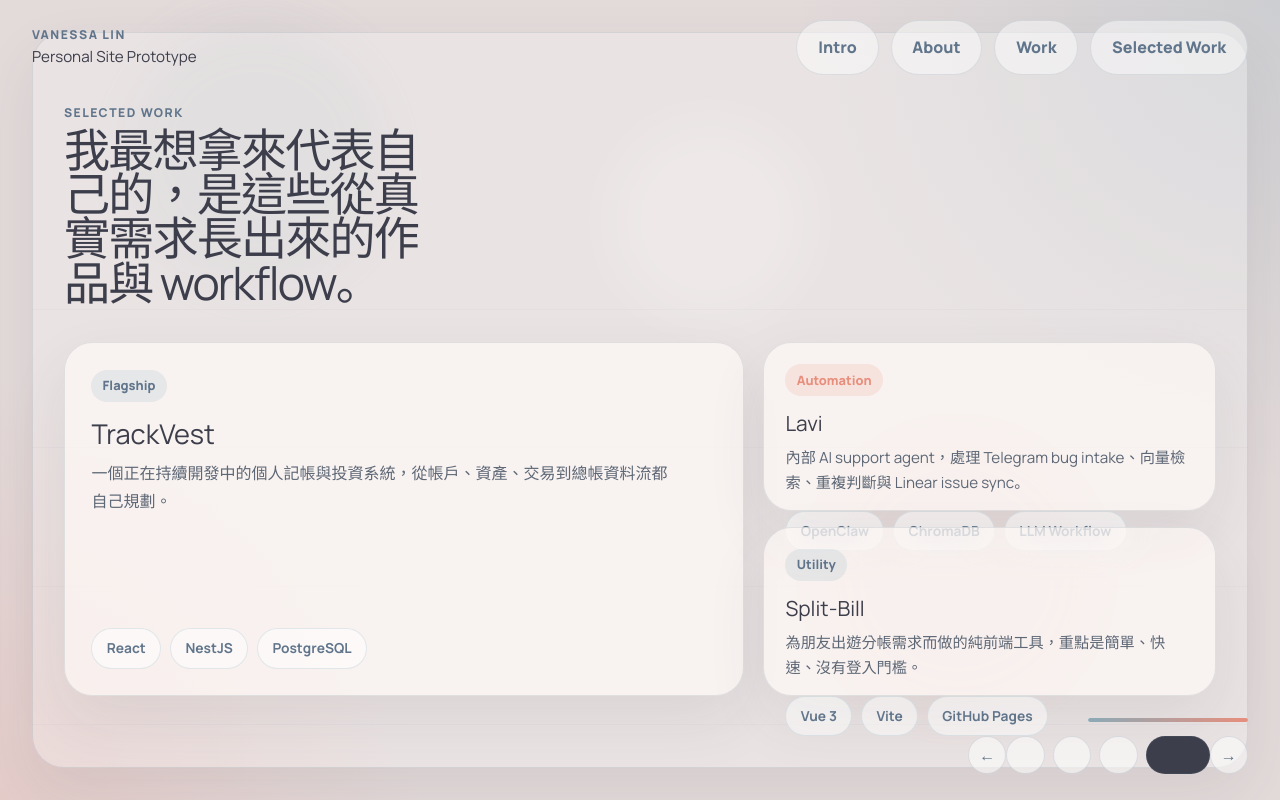
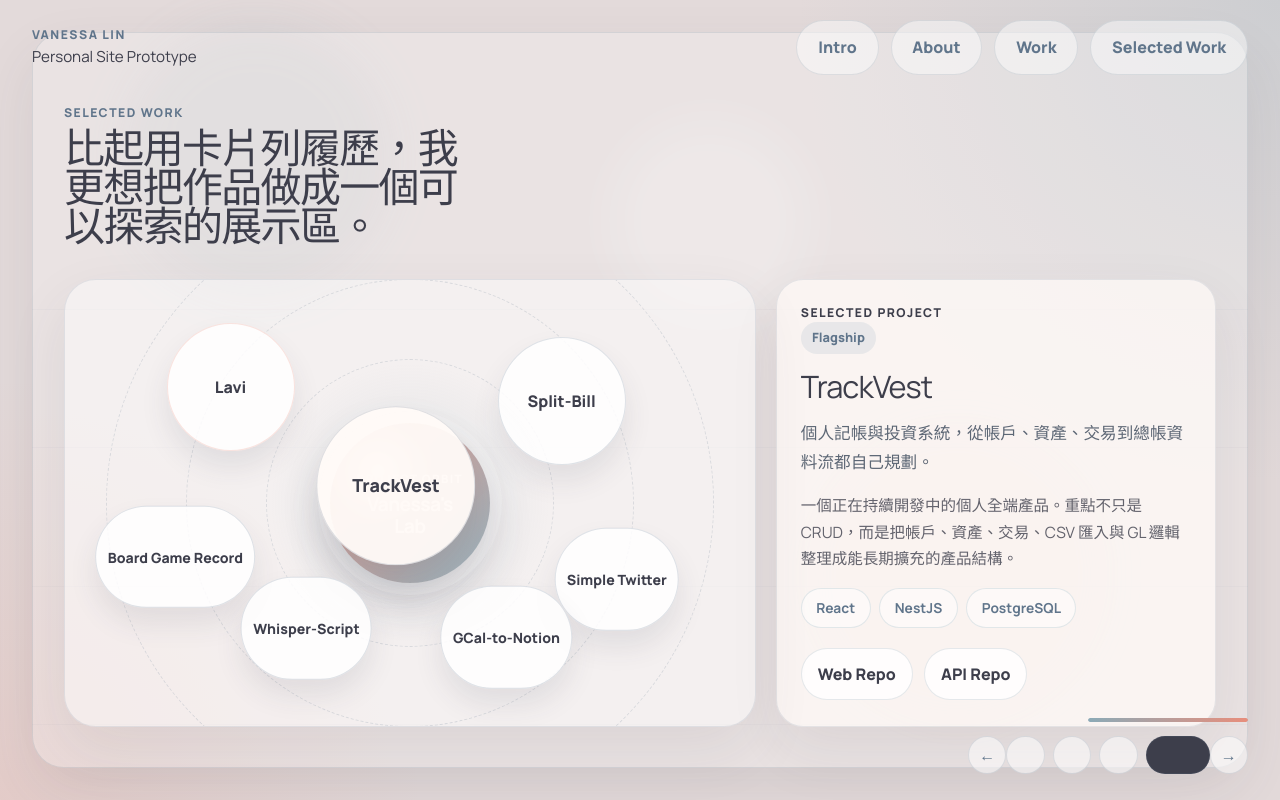
Before and after one commit to VanessaLin9/VanessaLin9.github.io, a React (Vite) app: page / in a window 1280 px wide. Both pictures are taken after a click on the button "Selected Work". Built offline with nearby package versions, Linux system fonts and the light colour scheme.

Commit message:
Turn projects slide into interactive showcase

```diff
--- a/src/App.jsx
+++ b/src/App.jsx
@@ -83,26 +83,120 @@ const slides = [
   {
     id: "projects",
     label: "Selected Work",
-    title: "我最想拿來代表自己的，是這些從真實需求長出來的作品與 workflow。",
+    title: "比起用卡片列履歷，我更想把作品做成一個可以探索的展示區。",
     projects: [
       {
         label: "Flagship",
         title: "TrackVest",
-        body: "一個正在持續開發中的個人記帳與投資系統，從帳戶、資產、交易到總帳資料流都自己規劃。",
+        body: "個人記帳與投資系統，從帳戶、資產、交易到總帳資料流都自己規劃。",
+        detail:
+          "一個正在持續開發中的個人全端產品。重點不只是 CRUD，而是把帳戶、資產、交易、CSV 匯入與 GL 邏輯整理成能長期擴充的產品結構。",
         tags: ["React", "NestJS", "PostgreSQL"],
+        x: "48%",
+        y: "46%",
+        size: "lg",
+        links: [
+          {
+            label: "Web Repo",
+            url: "https://github.com/VanessaLin9/trackvest-web",
+          },
+          {
+            label: "API Repo",
+            url: "https://github.com/VanessaLin9/trackvest-api",
+          },
+        ],
       },
       {
         label: "Automation",
         accent: true,
         title: "Lavi",
         body: "內部 AI support agent，處理 Telegram bug intake、向量檢索、重複判斷與 Linear issue sync。",
+        detail:
+          "這條線很能代表我的 ownership。它不是只串一個 LLM，而是把 realtime flow、background flow、duplicate detection、guardrails 和 issue sync 都整理成完整 workflow。",
         tags: ["OpenClaw", "ChromaDB", "LLM Workflow"],
+        x: "24%",
+        y: "24%",
+        size: "md",
+        links: [],
       },
       {
         label: "Utility",
         title: "Split-Bill",
         body: "為朋友出遊分帳需求而做的純前端工具，重點是簡單、快速、沒有登入門檻。",
+        detail:
+          "從真實情境長出來的工具型專案，強調使用門檻低、操作直接、沒有登入負擔。這類『小而真的有用』的專案很像我平常做事的風格。",
         tags: ["Vue 3", "Vite", "GitHub Pages"],
+        x: "72%",
+        y: "27%",
+        size: "md",
+        links: [
+          {
+            label: "Repo",
+            url: "https://github.com/VanessaLin9/split-bill",
+          },
+          {
+            label: "Live Demo",
+            url: "https://vanessalin9.github.io/split-bill/",
+          },
+        ],
+      },
+      {
+        label: "Full-Stack",
+        title: "Board Game Record",
+        body: "桌遊紀錄小網站，包含登入、紀錄查詢與玩家管理流程。",
+        detail:
+          "比較早期的個人獨立全端專案，用 Express、MySQL、Sequelize 和 Handlebars 把登入、遊戲紀錄與玩家管理流程串起來。",
+        tags: ["Express", "MySQL", "Sequelize"],
+        x: "16%",
+        y: "62%",
+        size: "sm",
+        links: [
+          {
+            label: "Repo",
+            url: "https://github.com/VanessaLin9/GHrecord-P05",
+          },
+        ],
+      },
+      {
+        label: "Collab",
+        title: "Simple Twitter",
+        body: "多人協作的 Twitter clone，負責後端功能與資料表邏輯。",
+        detail:
+          "和團隊遠端協作完成的 full-stack clone project，包含登入、推文互動、追蹤與 Socket.IO 聊天功能，是很好的多人協作練習。",
+        tags: ["Node.js", "MySQL", "Socket.IO"],
+        x: "80%",
+        y: "67%",
+        size: "sm",
+        links: [
+          {
+            label: "Repo",
+            url: "https://github.com/VanessaLin9/twitter-fullstack-2020",
+          },
+        ],
+      },
+      {
+        label: "Tooling",
+        title: "Whisper-Script",
+        body: "會議錄音與 Whisper 轉錄輔助工具。",
+        detail:
+          "偏個人工具型實驗，重點在把錄音、轉錄與整理流程變得順手。之後如果要持續往個人工具與 workflow 線延伸，這類作品很適合加入展示。",
+        tags: ["Bash", "Python", "Whisper"],
+        x: "35%",
+        y: "78%",
+        size: "sm",
+        links: [],
+      },
+      {
+        label: "Tooling",
+        title: "GCal-to-Notion",
+        body: "把 Google Calendar 行程同步到 Notion 的小工具。",
+        detail:
+          "偏自動化與整合型 side project，重點不是畫面，而是把兩個日常系統之間的資料流接起來，讓工作流程更順。",
+        tags: ["Python", "Notion", "Automation"],
+        x: "64%",
+        y: "80%",
+        size: "sm",
+        links: [],
       },
     ],
   },
@@ -193,6 +287,13 @@ function useSlideNavigation(total) {
 
 function App() {
   const { currentIndex, goToSlide } = useSlideNavigation(slides.length);
+  const projectSlide = slides.find((slide) => slide.id === "projects");
+  const [activeProjectTitle, setActiveProjectTitle] = useState(
+    projectSlide?.projects[0]?.title ?? ""
+  );
+  const activeProject =
+    projectSlide?.projects.find((project) => project.title === activeProjectTitle) ??
+    projectSlide?.projects[0];
 
   return (
     <div className="app-shell">
@@ -331,45 +432,73 @@ function App() {
                     <h2>{slide.title}</h2>
                   </div>
 
-                  <div className="projects-layout reveal delay-2">
-                    <article className="project-card project-card-featured">
-                      <div>
-                        <span className="project-label">
-                          {slide.projects[0].label}
-                        </span>
-                        <h3>{slide.projects[0].title}</h3>
-                        <p>{slide.projects[0].body}</p>
+                  <div className="showcase-layout reveal delay-2">
+                    <div className="orbit-stage" aria-label="Project showcase orbit">
+                      <div className="orbit-core">
+                        <span className="orbit-core-label">Project Orbit</span>
+                        <strong>Vanessa&apos;s Lab</strong>
                       </div>
-                      <div className="mini-pills">
-                        {slide.projects[0].tags.map((tag) => (
+                      <div className="orbit-ring orbit-ring-a" />
+                      <div className="orbit-ring orbit-ring-b" />
+                      <div className="orbit-ring orbit-ring-c" />
+
+                      {slide.projects.map((project) => (
+                        <button
+                          key={project.title}
+                          type="button"
+                          className={`orbit-node orbit-node-${project.size} ${
+                            activeProject?.title === project.title ? "is-active" : ""
+                          } ${project.accent ? "is-accent" : ""}`}
+                          style={{ left: project.x, top: project.y }}
+                          onMouseEnter={() => setActiveProjectTitle(project.title)}
+                          onFocus={() => setActiveProjectTitle(project.title)}
+                          onClick={() => setActiveProjectTitle(project.title)}
+                          aria-label={`Show ${project.title}`}
+                        >
+                          <span>{project.title}</span>
+                        </button>
+                      ))}
+                    </div>
+
+                    <aside className="showcase-detail">
+                      <p className="card-label">Selected Project</p>
+                      <span
+                        className={`project-label detail-label ${
+                          activeProject?.accent ? "accent" : ""
+                        }`}
+                      >
+                        {activeProject?.label}
+                      </span>
+                      <h3>{activeProject?.title}</h3>
+                      <p className="showcase-summary">{activeProject?.body}</p>
+                      <p className="showcase-detail-copy">{activeProject?.detail}</p>
+
+                      <div className="mini-pills showcase-pills">
+                        {activeProject?.tags.map((tag) => (
                           <span key={tag}>{tag}</span>
                         ))}
                       </div>
-                    </article>
 
-                    <div className="project-stack">
-                      {slide.projects.slice(1).map((project) => (
-                        <article
-                          key={project.title}
-                          className="project-card project-card-compact"
-                        >
-                          <div>
-                            <span
-                              className={`project-label ${project.accent ? "accent" : ""}`}
+                      {activeProject?.links?.length ? (
+                        <div className="showcase-links">
+                          {activeProject.links.map((link) => (
+                            <a
+                              key={link.url}
+                              href={link.url}
+                              target="_blank"
+                              rel="noreferrer"
+                              className="showcase-link-button"
                             >
-                              {project.label}
-                            </span>
-                            <h3>{project.title}</h3>
-                            <p>{project.body}</p>
-                          </div>
-                          <div className="mini-pills">
-                            {project.tags.map((tag) => (
-                              <span key={tag}>{tag}</span>
-                            ))}
-                          </div>
-                        </article>
-                      ))}
-                    </div>
+                              {link.label}
+                            </a>
+                          ))}
+                        </div>
+                      ) : (
+                        <p className="showcase-note">
+                          目前沒有公開連結，這邊先保留作品說明。
+                        </p>
+                      )}
+                    </aside>
                   </div>
                 </div>
               )}
--- a/src/index.css
+++ b/src/index.css
@@ -473,66 +473,233 @@ h1,
 
 .projects-grid {
   grid-template-rows: auto 1fr;
-  gap: 1.35rem;
+  gap: 1.1rem;
 }
 
 .projects-grid .section-copy h2 {
-  max-width: 14ch;
-  font-size: clamp(2.35rem, 3.6vw, 3.8rem);
+  max-width: 16ch;
+  font-size: clamp(2.15rem, 3.2vw, 3.35rem);
 }
 
-.projects-layout {
+.showcase-layout {
   display: grid;
-  grid-template-columns: minmax(0, 1.08fr) minmax(300px, 0.72fr);
-  gap: 1.2rem;
+  grid-template-columns: minmax(0, 1.1fr) minmax(320px, 0.7fr);
+  gap: 1.25rem;
   min-height: 0;
+  align-items: stretch;
 }
 
-.project-row {
-  gap: 1.2rem;
+.orbit-stage {
+  position: relative;
+  min-height: 28rem;
+  border: 1px solid rgba(96, 117, 139, 0.14);
+  border-radius: 2rem;
+  background:
+    radial-gradient(circle at center, rgba(139, 170, 183, 0.18), transparent 34%),
+    rgba(255, 255, 255, 0.46);
+  box-shadow: var(--shadow);
+  overflow: hidden;
 }
 
-.project-card {
-  display: flex;
-  flex: 1;
-  flex-direction: column;
-  justify-content: space-between;
-  min-height: 18.5rem;
+.orbit-ring {
+  position: absolute;
+  inset: 50%;
+  border: 1px dashed rgba(96, 117, 139, 0.18);
+  border-radius: 999px;
+  transform: translate(-50%, -50%);
 }
 
-.project-card-featured {
-  min-height: 0;
-  padding: 1.65rem;
+.orbit-ring-a {
+  width: 18rem;
+  height: 18rem;
 }
 
-.project-card-featured h3 {
-  font-size: 1.7rem;
+.orbit-ring-b {
+  width: 28rem;
+  height: 28rem;
 }
 
-.project-card-featured p {
-  max-width: 36rem;
-  font-size: 1rem;
-  line-height: 1.72;
+.orbit-ring-c {
+  width: 38rem;
+  height: 38rem;
 }
 
-.project-stack {
-  display: grid;
-  gap: 1rem;
-  min-height: 0;
+.orbit-core {
+  position: absolute;
+  top: 50%;
+  left: 50%;
+  display: flex;
+  flex-direction: column;
+  align-items: center;
+  justify-content: center;
+  width: 10rem;
+  height: 10rem;
+  border-radius: 999px;
+  background:
+    radial-gradient(circle at 30% 30%, rgba(255, 255, 255, 0.9), transparent 36%),
+    linear-gradient(135deg, rgba(232, 142, 124, 0.88), rgba(139, 170, 183, 0.86));
+  color: #fffaf7;
+  text-align: center;
+  box-shadow:
+    0 0 0 12px rgba(255, 255, 255, 0.18),
+    0 24px 44px rgba(61, 62, 75, 0.18);
+  transform: translate(-50%, -50%);
 }
 
-.project-card-compact {
-  min-height: 0;
-  padding: 1.3rem 1.35rem;
+.orbit-core-label {
+  margin-bottom: 0.35rem;
+  font-size: 0.72rem;
+  font-weight: 800;
+  letter-spacing: 0.12em;
+  text-transform: uppercase;
 }
 
-.project-card-compact h3 {
-  font-size: 1.3rem;
+.orbit-core strong {
+  max-width: 6rem;
+  font-size: 1.2rem;
+  line-height: 1.15;
+  letter-spacing: -0.03em;
 }
 
-.project-card-compact p {
-  font-size: 0.95rem;
+.orbit-node {
+  position: absolute;
+  display: inline-flex;
+  align-items: center;
+  justify-content: center;
+  border: 1px solid rgba(96, 117, 139, 0.2);
+  border-radius: 999px;
+  background: rgba(255, 255, 255, 0.86);
+  color: var(--ink);
+  box-shadow: 0 16px 28px rgba(61, 62, 75, 0.1);
+  transform: translate(-50%, -50%);
+  transition:
+    transform 180ms ease,
+    box-shadow 180ms ease,
+    background 180ms ease;
+  cursor: pointer;
+}
+
+.orbit-node span {
+  pointer-events: none;
+  font-weight: 800;
+}
+
+.orbit-node:hover,
+.orbit-node:focus-visible,
+.orbit-node.is-active {
+  transform: translate(-50%, -50%) scale(1.06);
+  background: rgba(255, 250, 247, 0.96);
+  box-shadow: 0 20px 34px rgba(61, 62, 75, 0.14);
+}
+
+.orbit-node.is-accent {
+  border-color: rgba(232, 142, 124, 0.24);
+}
+
+.orbit-node-sm {
+  min-width: 6.4rem;
+  min-height: 6.4rem;
+  padding: 0.7rem;
+}
+
+.orbit-node-sm span {
+  font-size: 0.88rem;
+}
+
+.orbit-node-md {
+  min-width: 8rem;
+  min-height: 8rem;
+  padding: 0.9rem;
+}
+
+.orbit-node-md span {
+  font-size: 1rem;
+}
+
+.orbit-node-lg {
+  min-width: 9.4rem;
+  min-height: 9.4rem;
+  padding: 1rem;
+}
+
+.orbit-node-lg span {
+  font-size: 1.06rem;
+}
+
+.showcase-detail {
+  display: flex;
+  flex-direction: column;
+  padding: 1.45rem 1.5rem;
+  border: 1px solid rgba(96, 117, 139, 0.14);
+  border-radius: 1.7rem;
+  background: rgba(255, 250, 247, 0.74);
+  box-shadow: var(--shadow);
+}
+
+.detail-label {
+  width: fit-content;
+  margin-bottom: 1rem;
+}
+
+.showcase-detail h3 {
+  margin: 0;
+  font-size: clamp(1.8rem, 2.4vw, 2.45rem);
+  line-height: 1.08;
+  letter-spacing: -0.03em;
+  color: var(--ink);
+}
+
+.showcase-summary {
+  margin: 1rem 0 0;
+  font-size: 1.04rem;
+  line-height: 1.72;
+  color: var(--ink-soft);
+}
+
+.showcase-detail-copy {
+  margin: 1rem 0 0;
+  font-size: 0.97rem;
+  line-height: 1.72;
+  color: rgba(61, 62, 75, 0.8);
+}
+
+.showcase-pills {
+  margin-top: 1.25rem;
+}
+
+.showcase-links {
+  display: flex;
+  flex-wrap: wrap;
+  gap: 0.7rem;
+  margin-top: 1.25rem;
+}
+
+.showcase-link-button {
+  display: inline-flex;
+  align-items: center;
+  justify-content: center;
+  border: 1px solid rgba(96, 117, 139, 0.16);
+  border-radius: 999px;
+  background: rgba(255, 255, 255, 0.84);
+  padding: 0.8rem 1rem;
+  color: var(--ink);
+  font-weight: 800;
+  text-decoration: none;
+  transition:
+    transform 180ms ease,
+    background 180ms ease;
+}
+
+.showcase-link-button:hover {
+  transform: translateY(-2px);
+  background: rgba(255, 255, 255, 1);
+}
+
+.showcase-note {
+  margin: 1.25rem 0 0;
+  font-size: 0.93rem;
   line-height: 1.65;
+  color: rgba(61, 62, 75, 0.74);
 }
 
 .mini-pills {
@@ -737,12 +904,12 @@ h1,
     flex-direction: column;
   }
 
-  .projects-layout {
+  .showcase-layout {
     grid-template-columns: 1fr;
   }
 
-  .project-stack {
-    grid-template-columns: 1fr;
+  .orbit-stage {
+    min-height: 24rem;
   }
 
   .hud {
```
